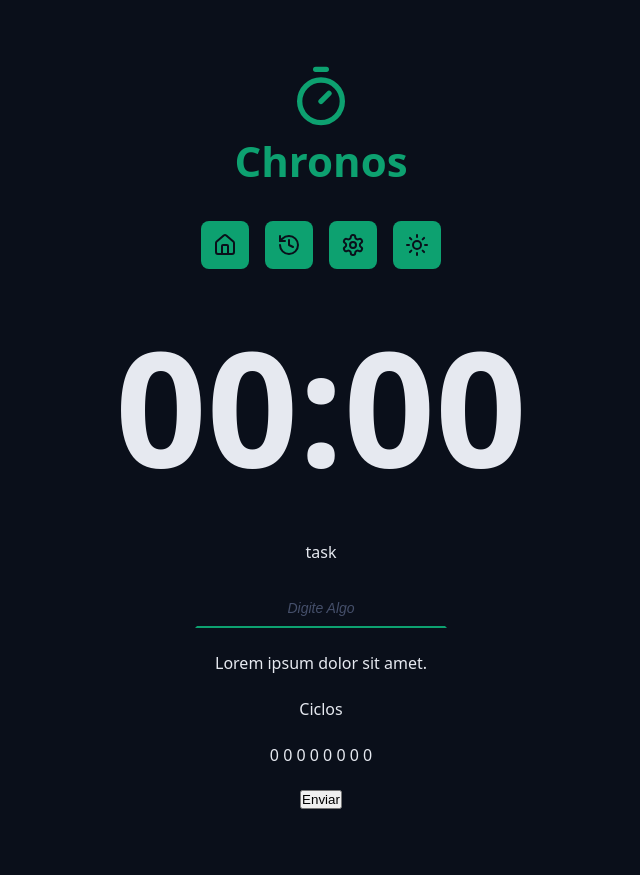
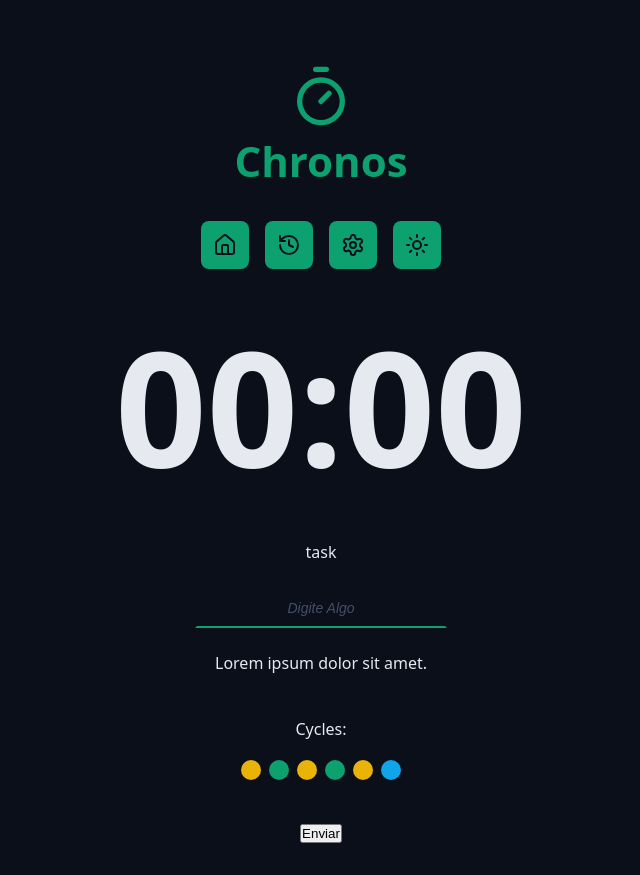
Before and after one commit to Jorgecastrorl/chronos-pomodoro, a React (Vite) app: page / in a window 1280 px wide. Shown: the whole page, without its empty margins (319-959 px from the left). Before the commit the page ends 841 px from the top, so only its background shows below. Built offline with nearby package versions, Linux system fonts and the light colour scheme.

Commit message:
Inserido componente Cycles

```diff
--- a/src/App.tsx
+++ b/src/App.tsx
@@ -7,6 +7,7 @@
 import { Menu } from "./components/Menu";
 import { CountDown } from "./components/CountDown";
 import { DefaultInput } from "./components/DefaultInput";
+import { Cycles } from "./components/Cycles";
 
 export function App() {
   return (
@@ -39,8 +40,7 @@
           </div>
 
           <div className="formRow">
-            <p>Ciclos</p>
-            <p>0 0 0 0 0 0 0 0</p>
+            <Cycles />
           </div>
 
           <div className="formRow">
--- /dev/null
+++ b/src/components/Cycles/index.tsx
@@ -0,0 +1,17 @@
+import styles from "./styles.module.css";
+
+export function Cycles() {
+  return (
+    <div className={styles.cycles}>
+      <span>Cycles:</span>
+      <div className={styles.cycleDots}>
+        <span className={`${styles.cycleDot} ${styles.workTime}`}></span>
+        <span className={`${styles.cycleDot} ${styles.shortBreakTime}`}></span>
+        <span className={`${styles.cycleDot} ${styles.workTime}`}></span>
+        <span className={`${styles.cycleDot} ${styles.shortBreakTime}`}></span>
+        <span className={`${styles.cycleDot} ${styles.workTime}`}></span>
+        <span className={`${styles.cycleDot} ${styles.longBreakTime}`}></span>
+      </div>
+    </div>
+  );
+}
--- /dev/null
+++ b/src/components/Cycles/styles.module.css
@@ -0,0 +1,32 @@
+.cycles {
+  display: flex;
+  flex-direction: column;
+  align-items: center;
+  justify-content: center;
+  gap: 2rem;
+  padding: 2rem;
+}
+
+.cycleDots {
+  display: flex;
+  gap: 0.8rem;
+}
+
+.cycleDot {
+  width: 2rem;
+  height: 2rem;
+  background-color: var(--primary);
+  border-radius: 50%;
+}
+
+.workTime {
+  background: var(--warning);
+}
+
+.shortBreakTime {
+  background: var(--primary);
+}
+
+.longBreakTime {
+  background: var(--info);
+}
```
